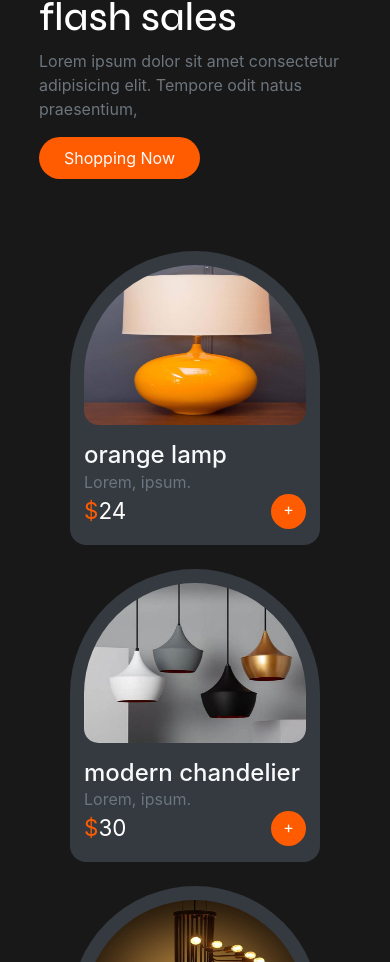
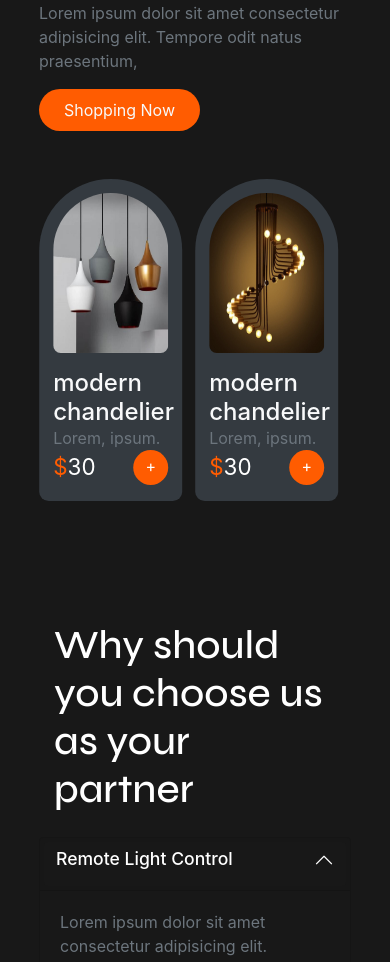
Before and after one commit to AliKarimNemati/lampo, a Nuxt app: page / in a window 390 px wide. Shown: the part 1038-2000 px from the top of the page. Built offline with nearby package versions, Linux system fonts and the light colour scheme.

Commit message:
something fixed

```diff
--- a/components/Card.vue
+++ b/components/Card.vue
@@ -4,7 +4,7 @@
       <img :src="'img/' + lamp.img" class="w-100 h-100" />
     </div>
     <div class="mt-3">
-      <nuxt-link :to="'/products/' + lamp.id" class="text-light h4">{{
+      <nuxt-link :to="'/products/' + lamp.id" class="text-light h4 text-decoration-none">{{
         lamp.name
       }}</nuxt-link>
     </div>
--- a/components/CartTable.vue
+++ b/components/CartTable.vue
@@ -9,19 +9,19 @@
         <img :src="'img/' + cartItem.img" class="w-100 h-100 rounded" />
       </div>
       <div class="ml-4">
-        <h2>{{ cartItem.name }}</h2>
+        <nuxt-link :to="'products/' + cartItem.id" class="h2 text-light">{{ cartItem.name }}</nuxt-link>
         <p class="text-secondary col-8 p-0 d-md-block d-none">
           Lorem ipsum dolor sit Lorem ipsum dolor sit amet consectetur
           adipisicing
         </p>
         <p class="h2 m-0"><span class="sign">$</span>{{ cartItem.price }}</p>
-        <div class="count-item mt-3 mb-3 rounded d-flex">
-          <span class="mr-3 plus-item" @click="addCartItemCount(cartItem.id)"
+        <div class="count-item mt-3 mb-3 rounded d-flex flex-row-reverse">
+          <span class="ml-3 plus-item" @click="addCartItemCount(cartItem.id)"
             >+</span
           >
           <p class="m-0 p-0">{{ cartItem.count }}</p>
           <span
-            class="ml-3 minus-item"
+            class="mr-3 minus-item"
             @click="
               () => {
                 minCartItemCount(cartItem.id);
--- a/components/ContactUs.vue
+++ b/components/ContactUs.vue
@@ -1,7 +1,7 @@
 <template>
-  <div class="row justify-content-center ml-auto mr-auto d-flex align-items-end p-md-5 p-4">
+  <div class="row justify-content-center ml-auto mr-auto d-flex align-items-end p-md-5 p-4" id="contact-us">
     <div class="contact-us col-md-6 col-10 bg-dark">
-      <div class="col-10 pt-5 pl-md-5">
+      <div class="col-12 col-md-10 pt-5 pl-md-5">
         <h2 class="header-feature h1">Long lasting and always bright</h2>
         <p class="text-secondary">
           Lorem ipsum dolor sit, amet consectetur adipisicing elit. Autem, hic
--- a/components/Features.vue
+++ b/components/Features.vue
@@ -1,5 +1,5 @@
 <template>
-  <div class="p-md-5 p-4">
+  <div class="p-md-5 p-4" id="features">
     <div class="d-flex flex-wrap">
       <div class="col-md-3 mt-5">
         <h2 class="header-feature h1">See more of our flash sales</h2>
@@ -16,20 +16,34 @@
       </div>
       <div
         class="
-          d-flex
+          d-none
+          d-md-flex
           flex-wrap
-          ml-md-4 ml-0
-          mt-5 mt-md-0
-          justify-content-center justify-md-content-start
         "
       >
         <Card
           v-for="product in products.slice(9, 12)"
           :key="product.id"
-          class="ml-md-3"
+          class="ml-3"
           :lamp="product"
         />
       </div>
+
+      <VueSlickCarousel
+        :arrows="false"
+        :dots="false"
+        :slidesToShow="2"
+        :autoplay="true"
+        :speed="2000"
+        class="col-12 ml-auto mr-auto d-md-none d-block mt-4"
+      >
+        <Card
+          v-for="product in products.slice(9, 12)"
+          :key="product.id"
+        class="col-11 mb-4"
+          :lamp="product"
+        />
+      </VueSlickCarousel>
     </div>
 
     <div class="mt-5 d-flex flex-wrap">
@@ -153,8 +167,14 @@
 </template>
 
 <script>
+import VueSlickCarousel from "vue-slick-carousel";
+import "vue-slick-carousel/dist/vue-slick-carousel.css";
+import "vue-slick-carousel/dist/vue-slick-carousel-theme.css";
+
 import { mapState } from "vuex";
 export default {
+  components: { VueSlickCarousel },
+
   data() {
     return {
       openAccordion1: true,
@@ -186,7 +206,7 @@ export default {
   border: none;
   text-align: left;
 }
-.accordion button p{
+.accordion button p {
   font-size: 1.1rem;
 }
 </style>
--- a/components/Footer.vue
+++ b/components/Footer.vue
@@ -11,7 +11,7 @@
       "
     >
       <div class="col-md-4 col-12">
-        <nuxt-link to="\" class="h3 text-light text-decoration-none">Lampo</nuxt-link>
+        <nuxt-link to="/" class="h3 text-light text-decoration-none">Lampo</nuxt-link>
         <p class="text-secondary">
           Lorem ipsum dolor sit amet consectetur adipisicing elit. Maiores dicta
           eveniet exercitationem quibusdam culpa. Saepe facere exercitationem
@@ -26,15 +26,15 @@
       <div class="d-flex col-md-3 col-12 mt-5 mt-md-0">
         <div class="d-flex flex-column mr-5">
           <h5 class="footer-link-head">Menu</h5>
-          <nuxt-link to="/" class="footer-link">Product</nuxt-link>
-          <nuxt-link to="/" class="footer-link">Features</nuxt-link>
-          <nuxt-link to="/" class="footer-link">Contact</nuxt-link>
+          <nuxt-link to="/#products" class="footer-link text-decoration-none">Product</nuxt-link>
+          <nuxt-link to="/#features" class="footer-link text-decoration-none">Features</nuxt-link>
+          <nuxt-link to="/#contact-us" class="footer-link text-decoration-none">Contact</nuxt-link>
         </div>
         <div class="d-flex flex-column">
           <h5 class="footer-link-head">Product</h5>
-          <nuxt-link to="/" class="footer-link">Study Lamp</nuxt-link>
-          <nuxt-link to="/" class="footer-link">Living Room Lamp</nuxt-link>
-          <nuxt-link to="/" class="footer-link">kitchen Lamp</nuxt-link>
+          <nuxt-link to="/" class="footer-link text-decoration-none">Study Lamp</nuxt-link>
+          <nuxt-link to="/" class="footer-link text-decoration-none">Living Room Lamp</nuxt-link>
+          <nuxt-link to="/" class="footer-link text-decoration-none">kitchen Lamp</nuxt-link>
         </div>
         <div>
           <h5 class="footer-link-head"></h5>
--- a/components/HeroSection.vue
+++ b/components/HeroSection.vue
@@ -13,7 +13,7 @@
         </p>
         <div class="d-flex flex-wrap">
           <nuxt-link
-            to="/"
+            to="/products"
             class="
               bi bi-cart
               text-light
--- a/components/Products.vue
+++ b/components/Products.vue
@@ -1,5 +1,5 @@
 <template>
-  <div class="p-md-5 p-4" >
+  <div class="p-md-5 p-4" id="products">
     <h2 class="header-feature h1 text-center">Our Products</h2>
     <p class="text-secondary text-center">
       Lorem ipsum dolor sit amet consectetur adipisicing elit. Tempora, ex?
@@ -37,7 +37,7 @@
     </VueSlickCarousel>
 
     <div class="text-center mt-4">
-      <nuxt-link to="/products" class="view-all rounded-pill p-2 pr-4 pl-4 mb-2">
+      <nuxt-link to="/products" class="view-all rounded-pill p-2 pr-4 pl-4 mb-2 text-decoration-none">
         View All Product
       </nuxt-link>
     </div>
@@ -51,7 +51,7 @@ import "vue-slick-carousel/dist/vue-slick-carousel-theme.css";
 
 import { mapState } from "vuex";
 export default {
-  components: { VueSlickCarousel },
+  components: {VueSlickCarousel},
   computed: {
     ...mapState(["products"]),
   },
--- a/pages/index.vue
+++ b/pages/index.vue
@@ -1,7 +1,7 @@
 <template>
   <div>
     <HeroSection class="mt-5 ml-md-5 pt-5" />
-    <Features class="mt-5 ml-md-5" />
+    <Features class="mt-md-5 ml-md-5" />
     <Products class="mt-5" />
     <ContactUs />
   </div>
--- a/pages/products/_id.vue
+++ b/pages/products/_id.vue
@@ -1,22 +1,22 @@
 <template>
   <div class="p-md-5 p-4 mt-5">
-    <div class="d-flex flex-wrap">
-      <div class="col-4 product-img">
+    <div class="d-flex flex-wrap justify-content-md-start justify-content-center">
+      <div class="col-md-4 col-11 mt-md-0 mt-5 product-img">
         <img :src="'../img/' + lamp.img" class="w-100 h-100 rounded-lg">
       </div>
-      <div class="col-8 align-self-center">
+      <div class="col-md-8 col-11 align-self-center mt-md-0 mt-5">
         <h2 class="h1">{{ lamp.name }}</h2>
-        <p class="text-secondary col-8 p-0">Lorem ipsum dolor sit amet consectetur adipisicing elit. Quae eos eum doloremque in
+        <p class="text-secondary col-md-8 col-12 p-0">Lorem ipsum dolor sit amet consectetur adipisicing elit. Quae eos eum doloremque in
           iusto corrupti deleniti dolores reiciendis?Lorem ipsum dolor sit amet consectetur adipisicing elit. Quae eos eum doloremque in
           iusto corrupti deleniti dolores reiciendis?</p>
         <p class="h2 m-0 text-light"><span class="sign">$</span>{{ lamp.price }}</p>
-        <div class="count-item mt-3 mb-3 rounded d-flex" v-if="lamp.count > 0">
-          <span class="mr-3 plus-item" @click="addCartItemCount(lamp.id)"
+        <div class="count-item mt-3 mb-3 rounded d-flex flex-row-reverse" v-if="lamp.count > 0">
+          <span class="ml-3 plus-item" @click="addCartItemCount(lamp.id)"
           >+</span
           >
           <p class="m-0 p-0">{{ lamp.count }}</p>
           <span
-            class="ml-3 minus-item"
+            class="mr-3 minus-item"
             @click="
               () => {
                 minCartItemCount(lamp.id);
@@ -31,7 +31,7 @@
         </div>
 
         <div
-          class="buy-btn rounded-lg col-1 shop-btn rounded-pill p-2 pl-4 pr-4 text-center mt-4" v-if="lamp.count <= 0"
+          class="buy-btn rounded-lg col-md-1 col-4 shop-btn rounded-pill p-2 pl-4 pr-4 text-center mt-4" v-if="lamp.count <= 0"
           @click="
           () => {
             addItems(lamp.id);
```
Also changed, not shown: components/Navbar.vue (+39 -23 lines).
